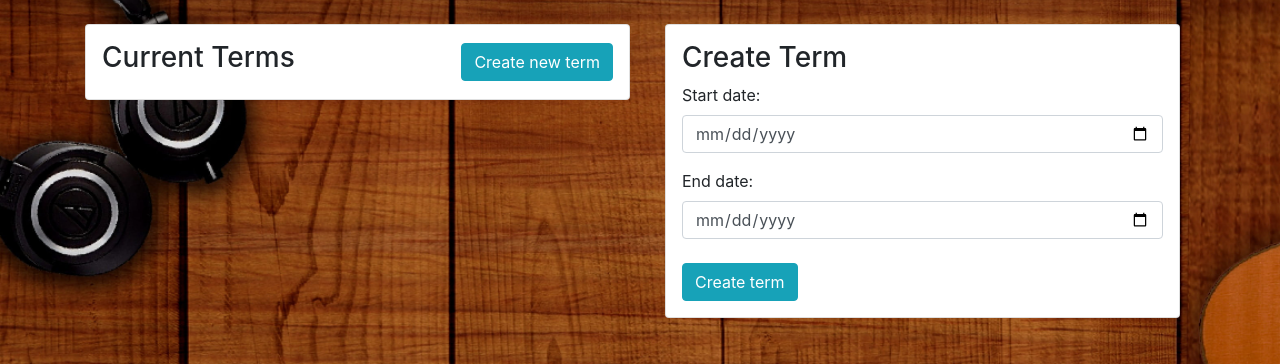
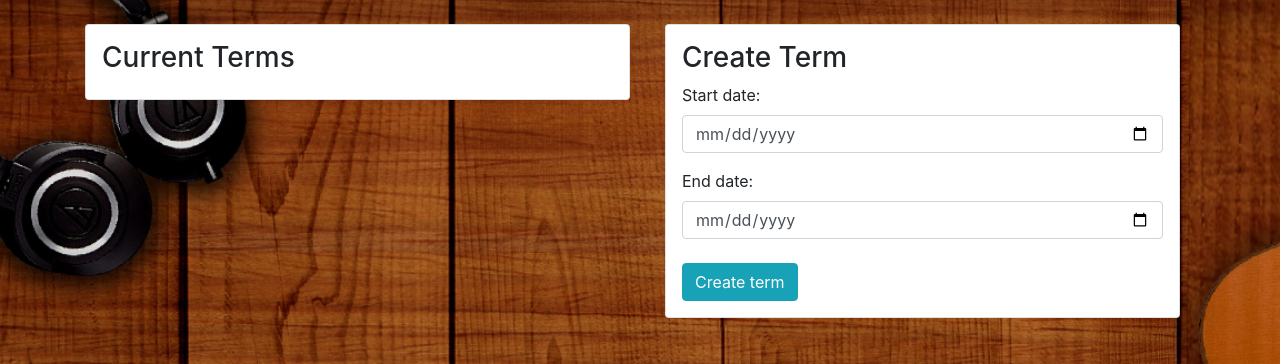
Before and after one commit to DMY2003/MSMS, a Django app: page /administrator/term/create in a window 1280 px wide. Shown: the part 56-420 px from the top of the page. Run offline with Django 4.2, Linux system fonts and the light colour scheme; a user stored in the database is signed in; data that the repository does not hold is empty; parts of the project's set-up code (start-up, migrations or seed data) failed here and were passed over; some libraries are stand-ins or nearby versions.

Commit message:
Removes create term button and adds redirect to term creation after term update has been saved

```diff
--- a/lessons/templates/partials/term_list.html
+++ b/lessons/templates/partials/term_list.html
@@ -1,9 +1,6 @@
 <div class="card p-3 mb-3">
     <div class="d-flex w-100 justify-content-between align-items-center">
         <h3>Current Terms</h3>
-        <a class="btn btn-primary" href="{% url 'term_create' %}">
-            Create new term
-        </a>
     </div>
 </div>
 
--- a/lessons/views.py
+++ b/lessons/views.py
@@ -375,6 +375,7 @@ def term_update(request, term_id):
         if form.is_valid():
             form.save()
             messages.add_message(request, messages.SUCCESS, "The term was succesfully updated!")
+            return redirect('term_create')
     else:
         form = TermForm(instance=term)
 
```
